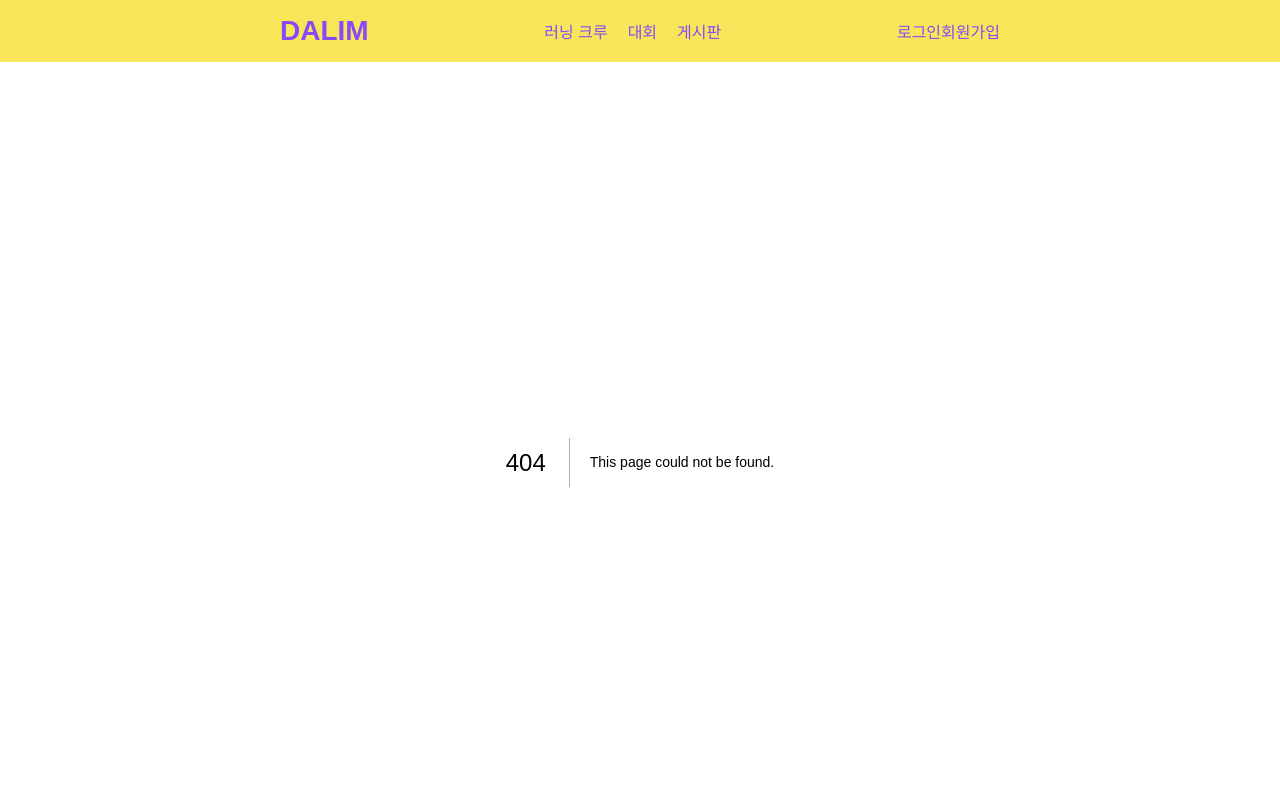
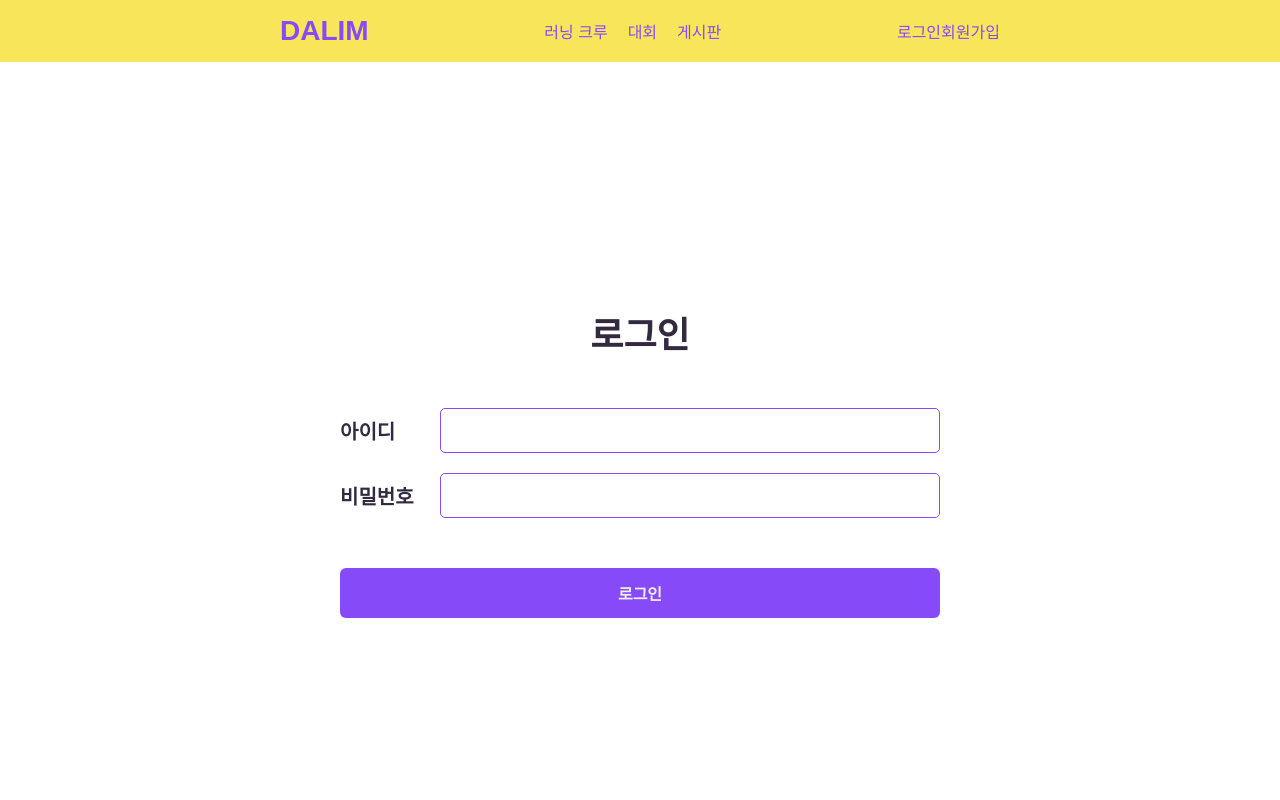
Before and after one commit to escape1001/dalim_front, a Next.js app in the folder dalim/: page /accounts/login in a window 1280 px wide. Before the commit this address had no page. Shown: the top 800 px of the page. Built offline with nearby package versions, Linux system fonts and the light colour scheme.

Commit message:
:lipstick: 로그인 페이지 추가, form 공통 스타일링

```diff
--- /dev/null
+++ b/dalim/pages/accounts/login.js
@@ -0,0 +1,59 @@
+import React, { useContext } from 'react';
+import styled from 'styled-components';
+import { AuthContext } from '../../context/authContext';
+
+const Wrapper = styled.main`
+  display: flex;
+  align-items: center;
+  justify-content: center;
+
+  form{
+    width: 90%;
+    max-width: 60rem;
+  }
+
+  h2{
+    font-size: var(--font-size-max);
+    text-align: center;
+  }
+
+  ul{
+    padding: 5rem 0;
+  }
+
+  button{
+    max-width: unset;
+  }
+`;
+
+export default function Login() {
+  const {login} = useContext(AuthContext);
+
+  const loginSubmit = async (e) => {
+    e.preventDefault();
+    const form = e.target;
+    const data = new FormData(form);
+
+    // 유효성 검사 하고 login(data);
+    login(data);
+  }
+
+  return (
+    <Wrapper>
+      <form className='default-form' onSubmit={loginSubmit}>
+        <h2>로그인</h2>
+        <ul>
+          <li>
+            <label htmlFor='username'>아이디</label>
+            <input id="username" name="username" />
+          </li>
+          <li>
+            <label htmlFor='password'>비밀번호</label>
+            <input id="password" name="password" type="password" />
+          </li>
+        </ul>
+        <button className='default-btn'>로그인</button>
+      </form>
+    </Wrapper>
+  )
+}
--- a/dalim/styles/globals.css
+++ b/dalim/styles/globals.css
@@ -100,6 +100,33 @@ main{
   filter:brightness(1.2);
 }
 
+.default-form ul{
+  display: flex;
+  flex-direction: column;
+  gap:2rem;
+  font-size: var(--font-size-big);
+}
+
+.default-form li{
+  display: flex;
+  justify-content: center;
+  align-items: center;
+}
+
+.default-form label{
+  padding-right: 2rem;
+  min-width: 8rem;
+  font-weight: 800;
+}
+
+.default-form input,
+.default-form select{
+  flex-grow: 1;
+  padding:1rem;
+  border: 1px solid var(--color-point);
+  border-radius: .5rem;
+}
+
 .swiper-pagination-bullet{
   background-color: var(--color-light) !important;
 }
```
